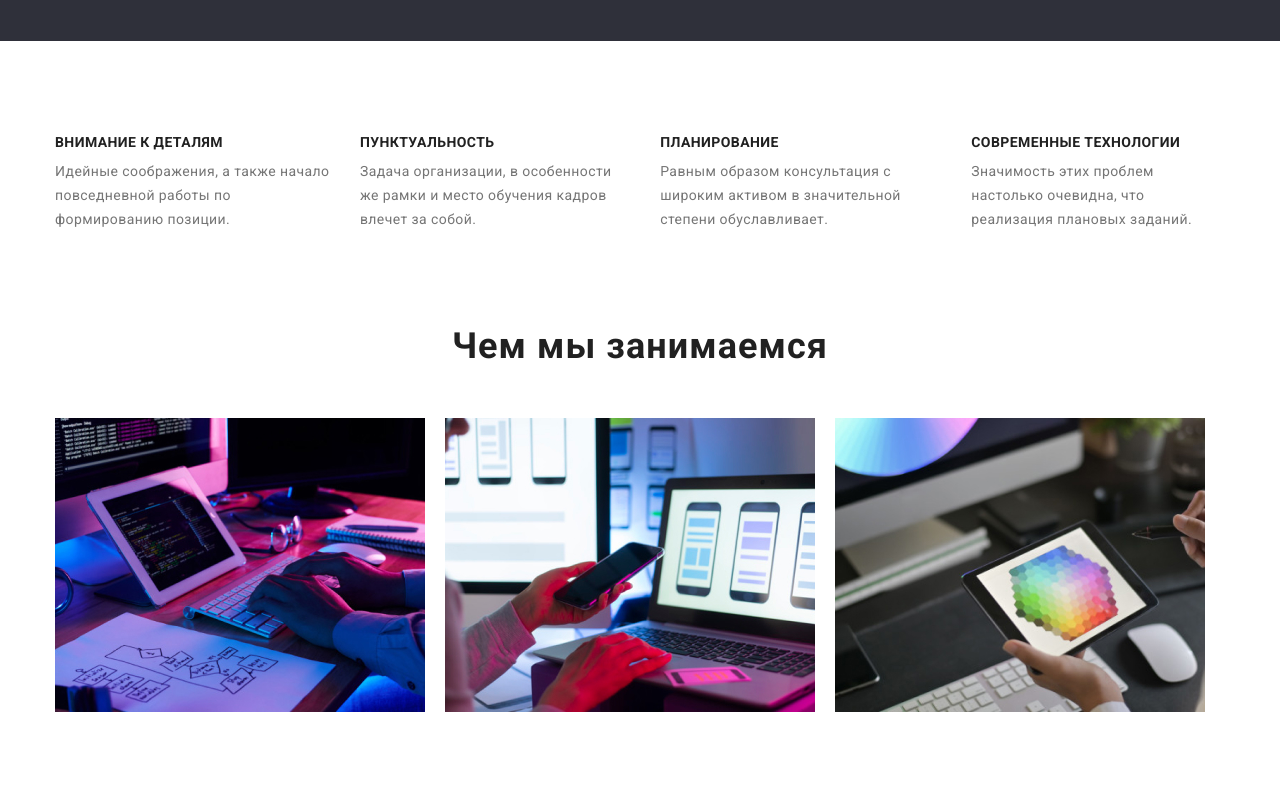
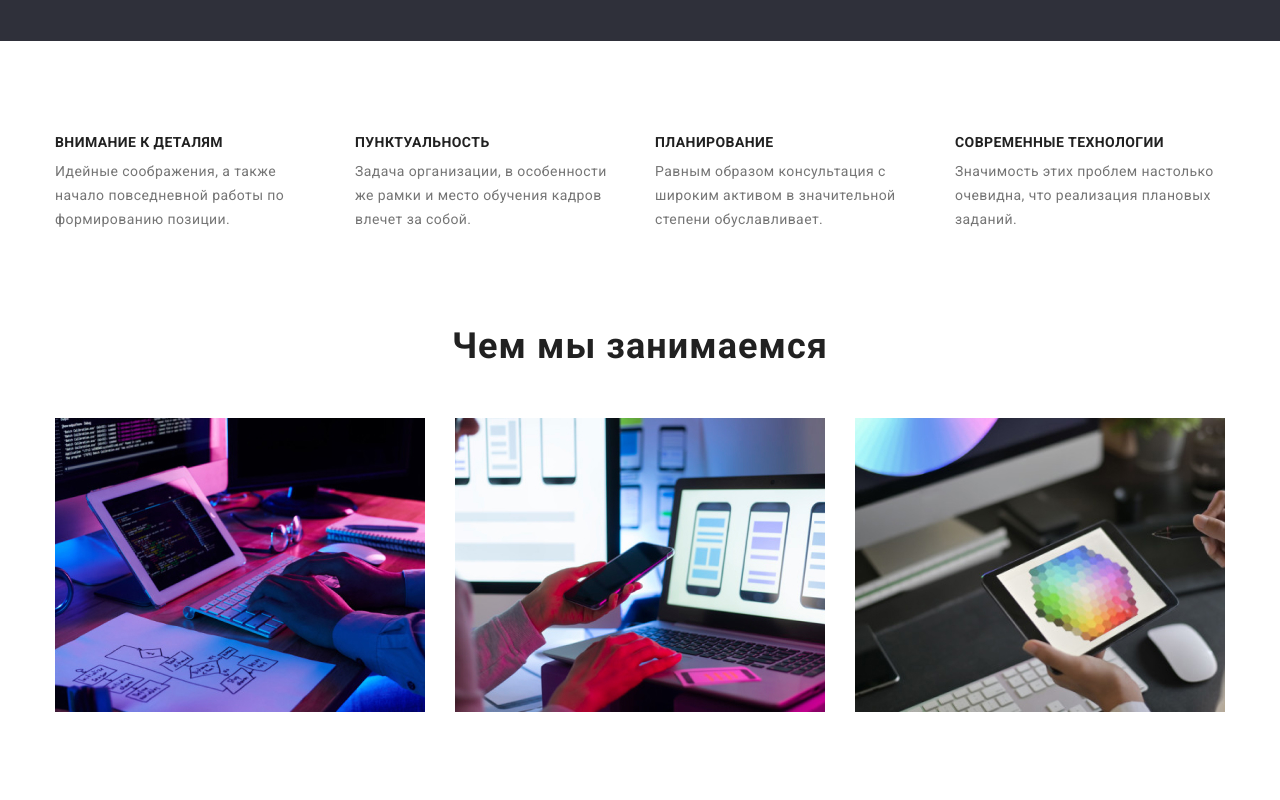
Before and after one commit to Konstantyn-Tokar/goit-markup-hw-03, a plain HTML site: page index.html in a window 1280 px wide. Shown: the part 640-1440 px from the top of the page. Drawn offline with nearby package versions, Linux system fonts and the light colour scheme.

Commit message:
Исправил

```diff
--- a/css/styles.css
+++ b/css/styles.css
@@ -246,7 +246,7 @@ img{
 
 
 .features-item {
-    width:calc((100%-90)/4);
+    flex-basis:calc((100% - 90px) / 4);
     margin-right: 30px;
 }
 
@@ -288,10 +288,11 @@ img{
 }
 
 .work-item {
-    width: calc((100% - 90px) /3);
+    flex-basis: calc((100% - 90px) /3);
+    margin-right: 30px;
 }
-.work-item:not(:last-child) {
-    margin-right: 30px;
+.work-item:nth-child(3n) {
+    margin-right: 0px;
 }
 
 /* =============== END OUR WORK =============== */
@@ -310,7 +311,7 @@ img{
 }
 
 .team-item {
-    width: calc((100% - 120px) / 3);
+    flex-basis: calc((100% - 120px) / 3);
     margin-right: 30px;
     background: #FFFFFF;
     box-shadow: 0px 1px 3px rgba(0, 0, 0, 0.12), 0px 1px 1px rgba(0, 0, 0, 0.14), 0px 2px 1px rgba(0, 0, 0, 0.2);
@@ -440,7 +441,7 @@ img{
 }
 
 .project-item {
-
+    flex-basis: calc((100% - 90px) / 3);
     margin-right: 30px;
     margin-bottom: 30px;
 }
@@ -454,7 +455,6 @@ img{
 }
 
 .des-project-images {
-    /* width: 370px; */
     padding: 20px 24px;
     background: #FFFFFF;
     border: 1px solid #EEEEEE;
```
